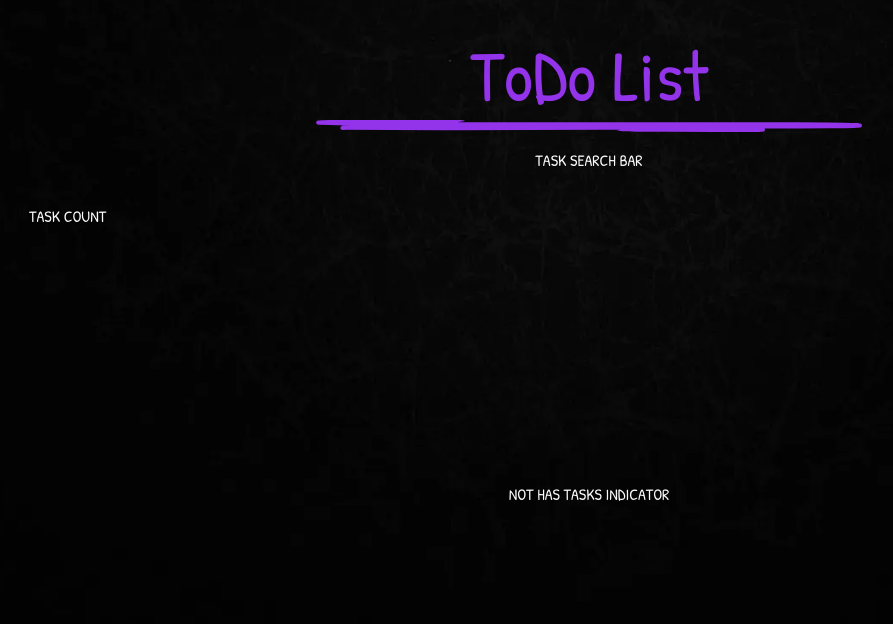
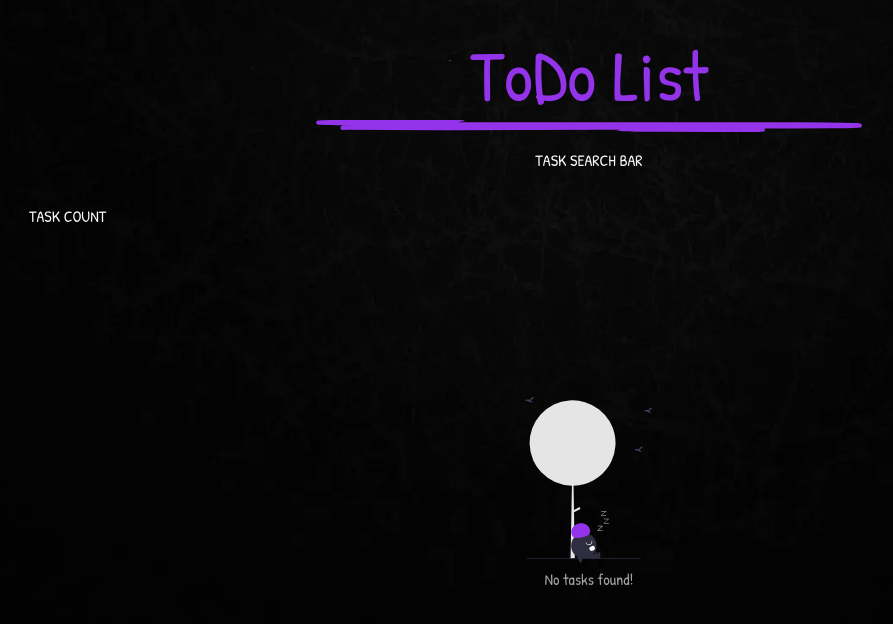
Before and after one commit to igorchaves22/todo-list, a React (Vite) app: page / in a window 1280 px wide. Shown: the top 624 px of the page, without its empty margins (51-944 px from the left). Built offline with nearby package versions, Linux system fonts and the light colour scheme.

Commit message:
ui: Not has tasks indicator

```diff
--- /dev/null
+++ b/src/components/NotHasTasksIndicator/index.tsx
@@ -0,0 +1,12 @@
+import svg from "~assets/svg/loading.svg";
+
+export const NotHasTasksIndicator = () => {
+    return (
+        <figure className="w-max h-min flex flex-col gap-y-1 items-center">
+            <img src={svg} alt="Line" loading="lazy" className="w-full max-w-32 h-min object-contain" />
+            <figcaption className="w-full h-min text-neutral-400 font-patrick-hand text-base text-center">
+                No tasks found!
+            </figcaption>
+        </figure>
+    );
+};
--- a/src/components/PageContent/index.tsx
+++ b/src/components/PageContent/index.tsx
@@ -1,3 +1,4 @@
+import { NotHasTasksIndicator } from "~components";
 import { usePageContent } from "~hooks";
 
 export const PageContent = () => {
@@ -14,7 +15,7 @@ export const PageContent = () => {
                         <p className="w-full h-min text-neutral-50 font-patrick-hand">PAGINATION CONTROLS</p>
                     </section>
                 ) : (
-                    <p className="w-max h-min text-neutral-50 font-patrick-hand">NOT HAS TASKS INDICATOR</p>
+                    <NotHasTasksIndicator />
                 )}
             </section>
         </main>
--- a/src/components/index.ts
+++ b/src/components/index.ts
@@ -1,3 +1,4 @@
 export { TodoListStateProvider } from "./TodoListStateProvider";
 export { PageHeader } from "./PageHeader";
 export { PageContent } from "./PageContent";
+export { NotHasTasksIndicator } from "./NotHasTasksIndicator";
```
Also changed, not shown: src/assets/svg/loading.svg (added).
